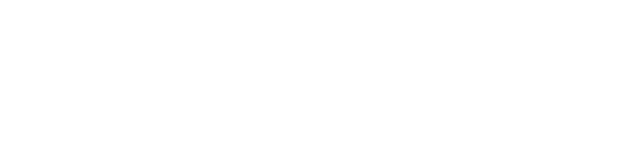
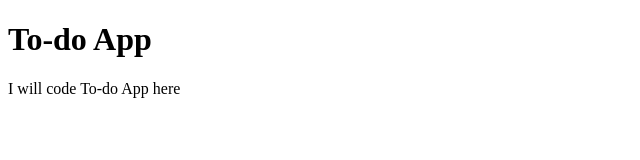
Before and after one commit to yutanguyen25/javascript-projects-for-beginners, a plain HTML site: page To-do-App/index.html in a window 1280 px wide. Shown: the whole page, without its empty margins (0-640 px from the left). Drawn offline with Linux system fonts and the light colour scheme.

```diff
--- a/To-do-App/index.html
+++ b/To-do-App/index.html
@@ -6,5 +6,8 @@
     <meta name="viewport" content="width=device-width, initial-scale=1.0" />
     <title>To-do App</title>
   </head>
-  <body></body>
+  <body>
+    <h1>To-do App</h1>
+    <div>I will code To-do App here</div>
+  </body>
 </html>
```
Also changed, not shown: 1 other file.
